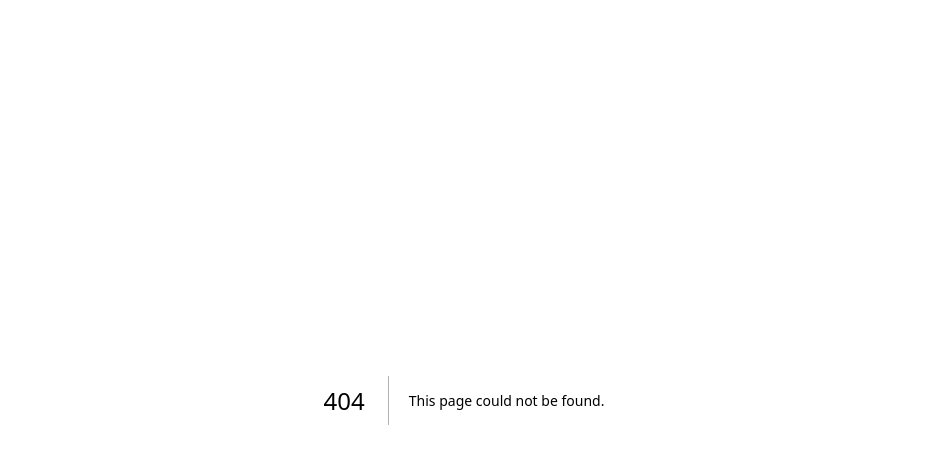
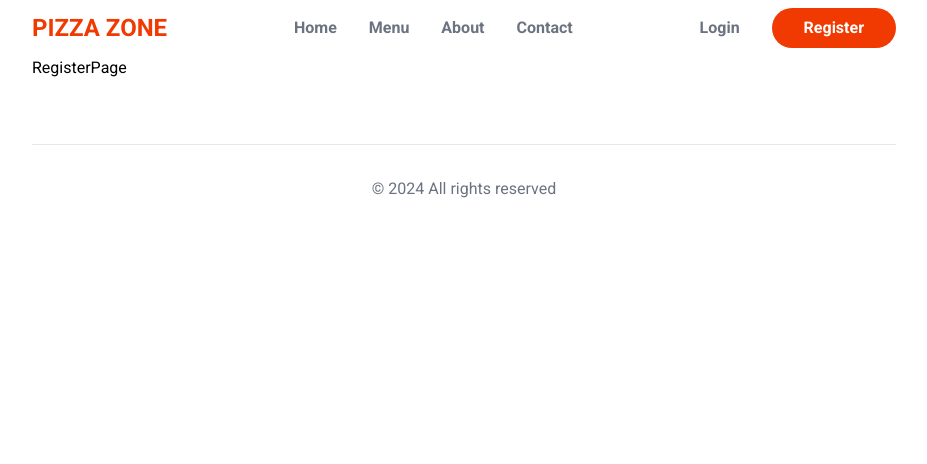
Before and after one commit to AbhishekKhangare21/food-ordering-app, a Next.js app: page /register in a window 1280 px wide. Before the commit this address had no page. Shown: the top 464 px of the page, without its empty margins (176-1103 px from the left). Built offline with nearby package versions, Linux system fonts and the light colour scheme.

Commit message:
Add styling for login page and register page

```diff
--- a/src/app/components/layout/Header.js
+++ b/src/app/components/layout/Header.js
@@ -11,11 +11,14 @@ const Header = () => {
         <Link href={""}>Menu</Link>
         <Link href={""}>About</Link>
         <Link href={""}>Contact</Link>
+      </nav>
+      <nav className="flex items-center gap-8 text-gray-500 font-semibold">
+        <Link href={"/login"}>Login</Link>
         <Link
-          href={""}
+          href={"/register"}
           className="bg-primary rounded-full text-white px-8 py-2"
         >
-          Login
+          Register
         </Link>
       </nav>
     </header>
--- a/src/app/components/layout/Hero.js
+++ b/src/app/components/layout/Hero.js
@@ -3,7 +3,7 @@ import Right from "../icons/Right";
 
 const Hero = () => {
   return (
-    <section className="hero">
+    <section className="hero mt-4">
       <div className="py-12">
         <h1 className="text-4xl font-semibold">
           Everything <br /> is better <br /> with a&nbsp;
--- a/src/app/layout.js
+++ b/src/app/layout.js
@@ -1,5 +1,6 @@
 import { Roboto } from "next/font/google";
 import "./globals.css";
+import Header from "./components/layout/Header";
 
 const roboto = Roboto({ subsets: ["latin"], weight: ["400", "500", "700"] });
 
@@ -12,7 +13,13 @@ export default function RootLayout({ children }) {
   return (
     <html lang="en">
       <body className={roboto.className}>
-        <main className="max-w-4xl mx-auto px-4">{children}</main>
+        <main className="max-w-4xl mx-auto px-4">
+          <Header />
+          {children}
+          <footer className="border-t p-8 text-center text-gray-500 mt-16">
+            &copy; 2024 All rights reserved
+          </footer>
+        </main>
       </body>
     </html>
   );
--- a/src/app/page.js
+++ b/src/app/page.js
@@ -1,4 +1,3 @@
-import Header from "./components/layout/Header";
 import Hero from "./components/layout/Hero";
 import HomeMenu from "./components/layout/HomeMenu";
 import SectionHeaders from "./components/layout/SectionHeaders";
@@ -6,7 +5,6 @@ import SectionHeaders from "./components/layout/SectionHeaders";
 export default function Home() {
   return (
     <>
-      <Header />
       <Hero />
       <HomeMenu />
       <section className="text-center my-16">
@@ -40,9 +38,6 @@ export default function Home() {
           </a>
         </div>
       </section>
-      <footer className="border-t p-8 text-center text-gray-500 mt-16">
-        &copy; 2024 All rights reserved
-      </footer>
     </>
   );
 }
--- /dev/null
+++ b/src/app/register/page.js
@@ -0,0 +1,7 @@
+import React from "react";
+
+const RegisterPage = () => {
+  return <div>RegisterPage</div>;
+};
+
+export default RegisterPage;
```
